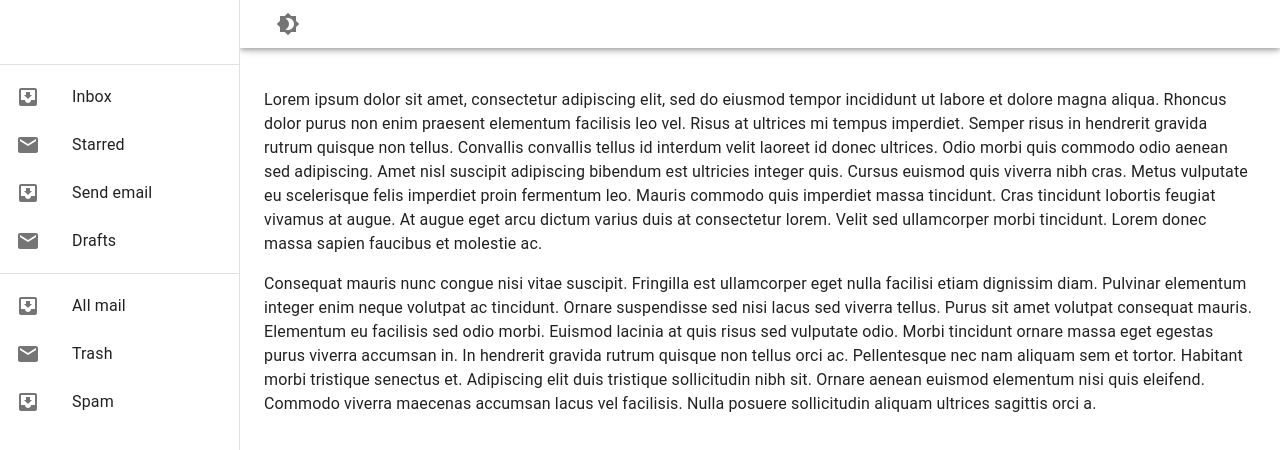
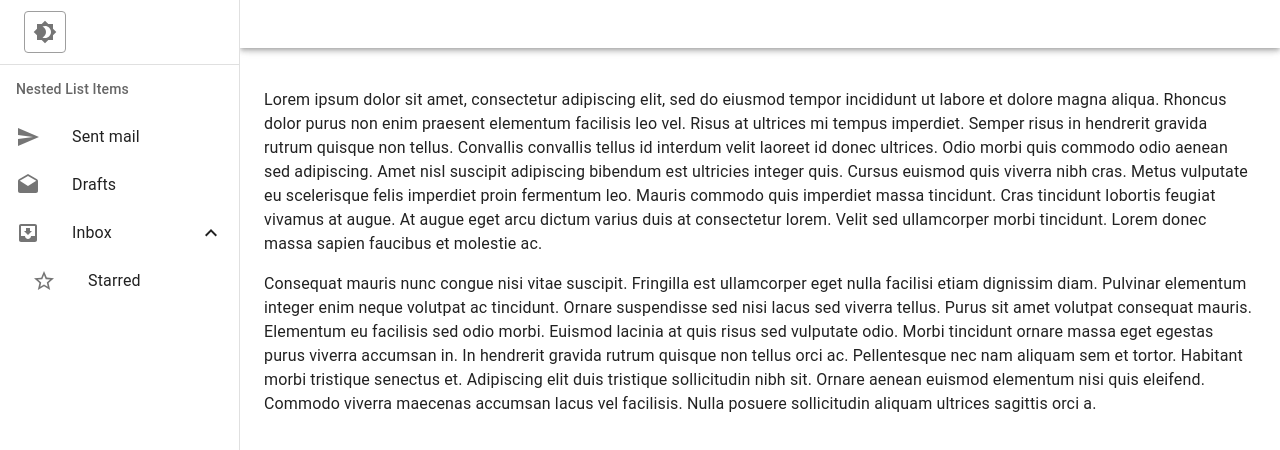
Before and after one commit to reneruano95/react-admin-dashboard-front-end, a React (Vite) app: page / in a window 1280 px wide. Shown: the top 450 px of the page. Built offline with nearby package versions, Linux system fonts and the light colour scheme.

Commit message:
updated sidebar

```diff
--- a/src/components/navbar/Navbar.tsx
+++ b/src/components/navbar/Navbar.tsx
@@ -1,24 +1,13 @@
-import { useContext } from "react";
-
 import AppBar from "@mui/material/AppBar";
 import Box from "@mui/material/Box";
 import Toolbar from "@mui/material/Toolbar";
 import IconButton from "@mui/material/IconButton";
 
 import MenuIcon from "@mui/icons-material/Menu";
-import Brightness4Icon from "@mui/icons-material/Brightness4";
-import Brightness7Icon from "@mui/icons-material/Brightness7";
-
-import { useTheme } from "@mui/material";
-
-import { ColorModeContext } from "../../theme";
 
 const drawerWidth = 240;
 
 export const Navbar = (props: { onClick: () => void }) => {
-  const theme = useTheme();
-  const colorMode = useContext(ColorModeContext);
-
   return (
     <AppBar
       position="fixed"
@@ -46,14 +35,6 @@ export const Navbar = (props: { onClick: () => void }) => {
             <MenuIcon />
           </IconButton>
         </Box>
-
-        <IconButton size="large" onClick={colorMode.toggleColorMode}>
-          {theme.palette.mode === "dark" ? (
-            <Brightness7Icon />
-          ) : (
-            <Brightness4Icon />
-          )}
-        </IconButton>
       </Toolbar>
     </AppBar>
   );
--- /dev/null
+++ b/src/components/sidebar/Menu.tsx
@@ -0,0 +1,105 @@
+import { useState, useContext } from "react";
+
+import {
+  Box,
+  Collapse,
+  Divider,
+  IconButton,
+  List,
+  ListItemButton,
+  ListItemIcon,
+  ListItemText,
+  ListSubheader,
+  Toolbar,
+} from "@mui/material";
+
+import InboxIcon from "@mui/icons-material/MoveToInbox";
+import DraftsIcon from "@mui/icons-material/Drafts";
+import SendIcon from "@mui/icons-material/Send";
+import ExpandLess from "@mui/icons-material/ExpandLess";
+import ExpandMore from "@mui/icons-material/ExpandMore";
+import StarBorder from "@mui/icons-material/StarBorder";
+import Brightness4Icon from "@mui/icons-material/Brightness4";
+import Brightness7Icon from "@mui/icons-material/Brightness7";
+
+import { useTheme } from "@mui/material";
+
+import { ColorModeContext } from "../../theme";
+
+export const Menu = () => {
+  const theme = useTheme();
+  const colorMode = useContext(ColorModeContext);
+
+  const [open, setOpen] = useState(true);
+
+  const handleClick = () => {
+    setOpen(!open);
+  };
+
+  return (
+    <div>
+      <Toolbar>
+        <Box
+          sx={{
+            borderRadius: 1,
+            border: 1,
+            borderColor: "grey.500",
+          }}
+        >
+          <IconButton
+            size="small"
+            onClick={colorMode.toggleColorMode}
+            sx={{ padding: 1 }}
+          >
+            {theme.palette.mode === "dark" ? (
+              <Brightness7Icon />
+            ) : (
+              <Brightness4Icon />
+            )}
+          </IconButton>
+        </Box>
+      </Toolbar>
+      <Divider />
+      <List
+        sx={{ width: "100%", maxWidth: 360, bgcolor: "background.paper" }}
+        component="nav"
+        aria-labelledby="nested-list-subheader"
+        subheader={
+          <ListSubheader component="div" id="nested-list-subheader">
+            Nested List Items
+          </ListSubheader>
+        }
+      >
+        <ListItemButton>
+          <ListItemIcon>
+            <SendIcon />
+          </ListItemIcon>
+          <ListItemText primary="Sent mail" />
+        </ListItemButton>
+        <ListItemButton>
+          <ListItemIcon>
+            <DraftsIcon />
+          </ListItemIcon>
+          <ListItemText primary="Drafts" />
+        </ListItemButton>
+        <ListItemButton onClick={handleClick}>
+          <ListItemIcon>
+            <InboxIcon />
+          </ListItemIcon>
+          <ListItemText primary="Inbox" />
+          {open ? <ExpandLess /> : <ExpandMore />}
+        </ListItemButton>
+        <Collapse in={open} timeout="auto" unmountOnExit>
+          <List component="div" disablePadding>
+            <ListItemButton sx={{ pl: 4 }}>
+              <ListItemIcon>
+                <StarBorder />
+              </ListItemIcon>
+              <ListItemText primary="Starred" />
+            </ListItemButton>
+          </List>
+        </Collapse>
+      </List>
+    </div>
+  );
+};
--- a/src/components/sidebar/Sidebar.tsx
+++ b/src/components/sidebar/Sidebar.tsx
@@ -2,22 +2,14 @@ import { useState } from "react";
 
 import Box from "@mui/material/Box";
 import CssBaseline from "@mui/material/CssBaseline";
-import Divider from "@mui/material/Divider";
+
 import Drawer from "@mui/material/Drawer";
 import Toolbar from "@mui/material/Toolbar";
 import Typography from "@mui/material/Typography";
 
-import List from "@mui/material/List";
-import ListItem from "@mui/material/ListItem";
-import ListItemButton from "@mui/material/ListItemButton";
-import ListItemIcon from "@mui/material/ListItemIcon";
-import ListItemText from "@mui/material/ListItemText";
-
-import MailIcon from "@mui/icons-material/Mail";
-import InboxIcon from "@mui/icons-material/MoveToInbox";
-
 import { useMediaQuery, useTheme } from "@mui/material";
 import { Navbar } from "../navbar/Navbar";
+import { Menu } from "./Menu";
 
 const drawerWidth = 240;
 
@@ -42,38 +34,6 @@ export const Sidebar = () => {
       setMobileOpen(!mobileOpen);
     }
   };
-
-  const drawer = (
-    <div>
-      <Toolbar />
-      <Divider />
-      <List>
-        {["Inbox", "Starred", "Send email", "Drafts"].map((text, index) => (
-          <ListItem key={text} disablePadding>
-            <ListItemButton>
-              <ListItemIcon>
-                {index % 2 === 0 ? <InboxIcon /> : <MailIcon />}
-              </ListItemIcon>
-              <ListItemText primary={text} />
-            </ListItemButton>
-          </ListItem>
-        ))}
-      </List>
-      <Divider />
-      <List>
-        {["All mail", "Trash", "Spam"].map((text, index) => (
-          <ListItem key={text} disablePadding>
-            <ListItemButton>
-              <ListItemIcon>
-                {index % 2 === 0 ? <InboxIcon /> : <MailIcon />}
-              </ListItemIcon>
-              <ListItemText primary={text} />
-            </ListItemButton>
-          </ListItem>
-        ))}
-      </List>
-    </div>
-  );
 
   return (
     <Box sx={{ display: "flex" }}>
@@ -101,7 +61,7 @@ export const Sidebar = () => {
               },
             }}
           >
-            {drawer}
+            <Menu />
           </Drawer>
         ) : (
           <Drawer
@@ -115,7 +75,7 @@ export const Sidebar = () => {
             }}
             open
           >
-            {drawer}
+            <Menu />
           </Drawer>
         )}
       </Box>
```
